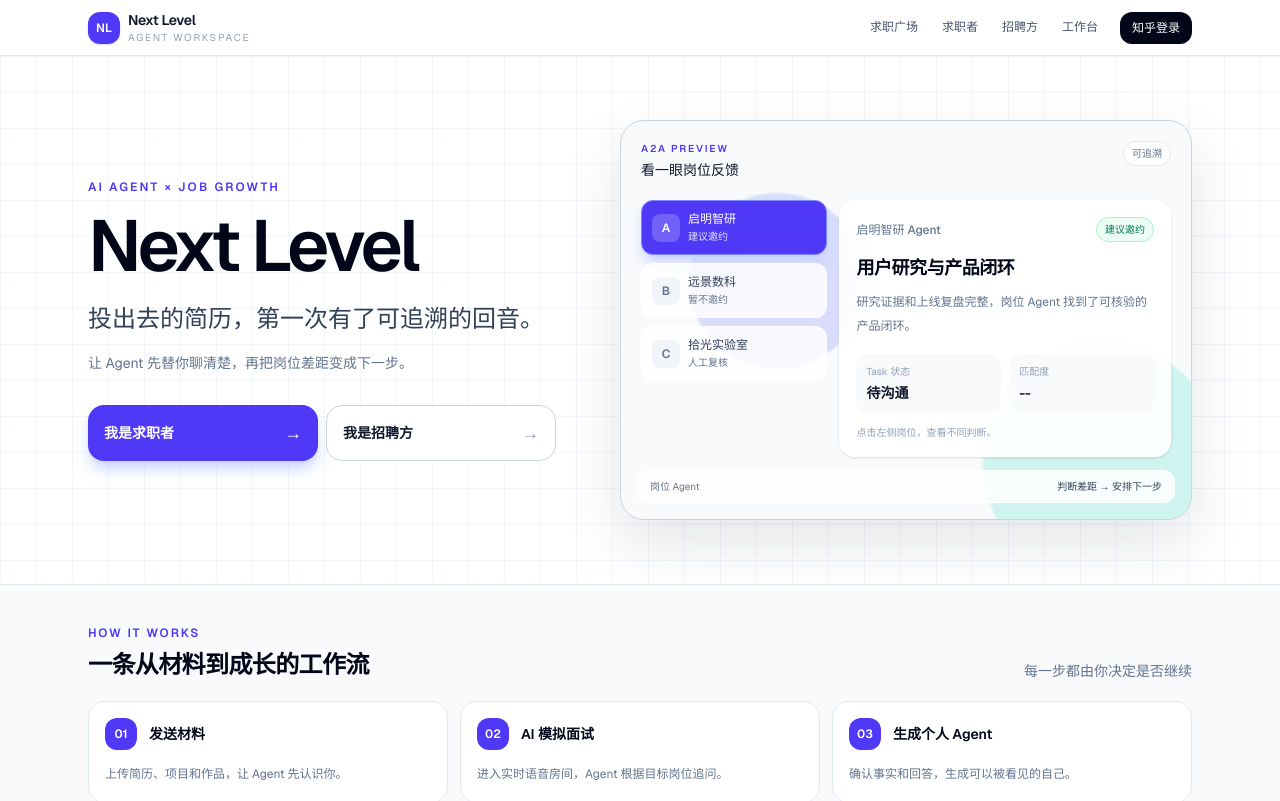
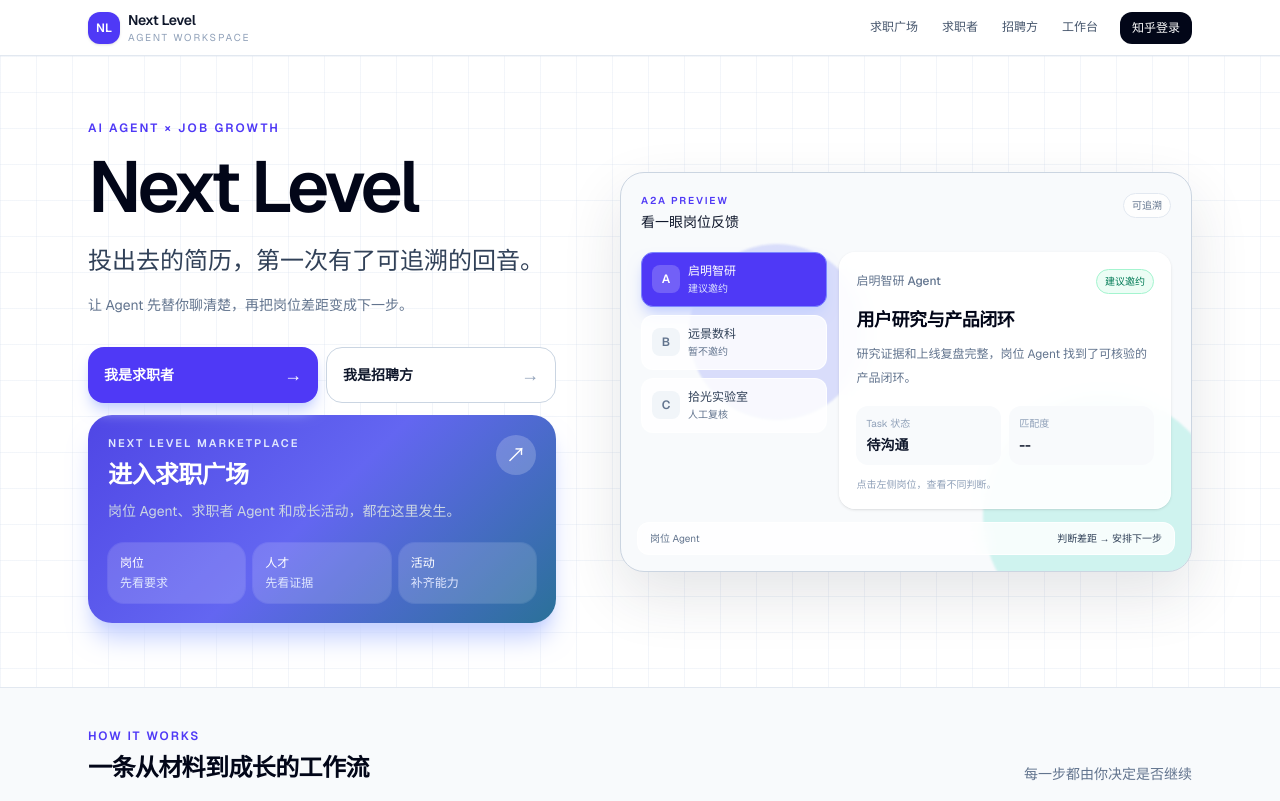
Before and after one commit to Ment5981/next-lever-mvp, a Next.js app: page / in a window 1280 px wide. Shown: the top 801 px of the page. Built offline with nearby package versions, Linux system fonts and the light colour scheme; no server answers.

Commit message:
style: brighten marketplace landing CTA

```diff
--- a/src/app/page.tsx
+++ b/src/app/page.tsx
@@ -37,6 +37,24 @@ export default function Home() {
                   我是招聘方 <span className="text-lg text-slate-400 transition-transform group-hover:translate-x-1">→</span>
                 </Link>
               </div>
+              <Link href="/marketplace" className="group mt-3 block max-w-lg overflow-hidden rounded-3xl bg-[linear-gradient(135deg,#4f46e5_0%,#6366f1_48%,#0f766e_125%)] p-5 text-white shadow-xl shadow-indigo-200 transition hover:-translate-y-1 hover:shadow-2xl hover:shadow-indigo-300">
+                <div className="flex items-start justify-between gap-4">
+                  <div>
+                    <p className="text-[11px] font-semibold tracking-[0.18em] text-indigo-100 uppercase">NEXT LEVEL MARKETPLACE</p>
+                    <h2 className="mt-2 text-2xl font-semibold tracking-tight">进入求职广场</h2>
+                    <p className="mt-2 text-sm leading-6 text-slate-300">岗位 Agent、求职者 Agent 和成长活动，都在这里发生。</p>
+                  </div>
+                  <span className="grid size-10 shrink-0 place-items-center rounded-full bg-white/20 text-xl text-white transition group-hover:translate-x-1">↗</span>
+                </div>
+                <div className="mt-5 grid grid-cols-3 gap-2 text-xs">
+                  {[["岗位", "先看要求"], ["人才", "先看证据"], ["活动", "补齐能力"]].map(([title, detail]) => (
+                    <div key={title} className="rounded-2xl bg-white/15 p-3 ring-1 ring-white/10">
+                      <span className="block font-medium text-white">{title}</span>
+                      <span className="mt-1 block text-indigo-100">{detail}</span>
+                    </div>
+                  ))}
+                </div>
+              </Link>
             </div>
             <HomePreview initial={snapshot} />
           </div>
```
